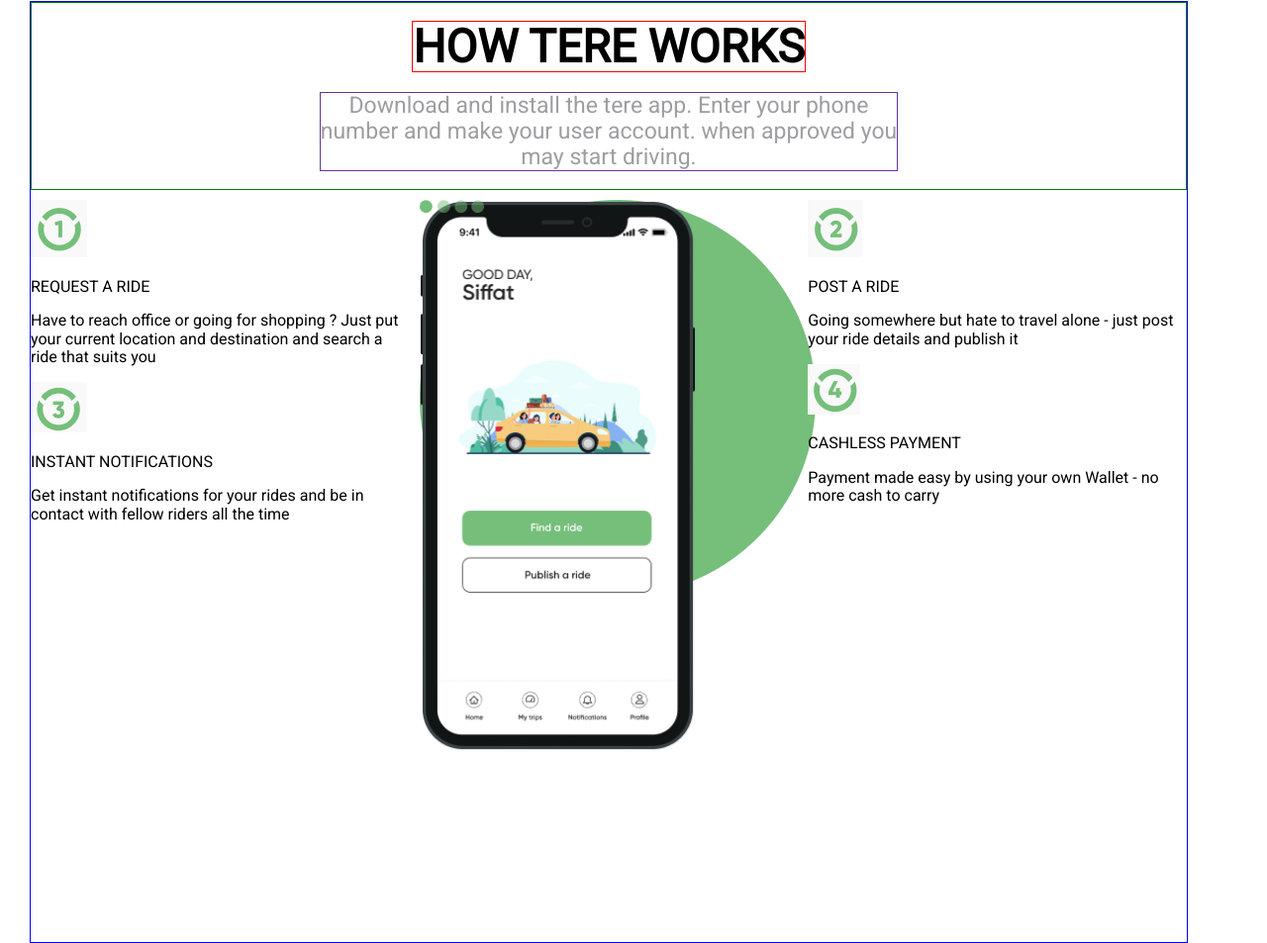
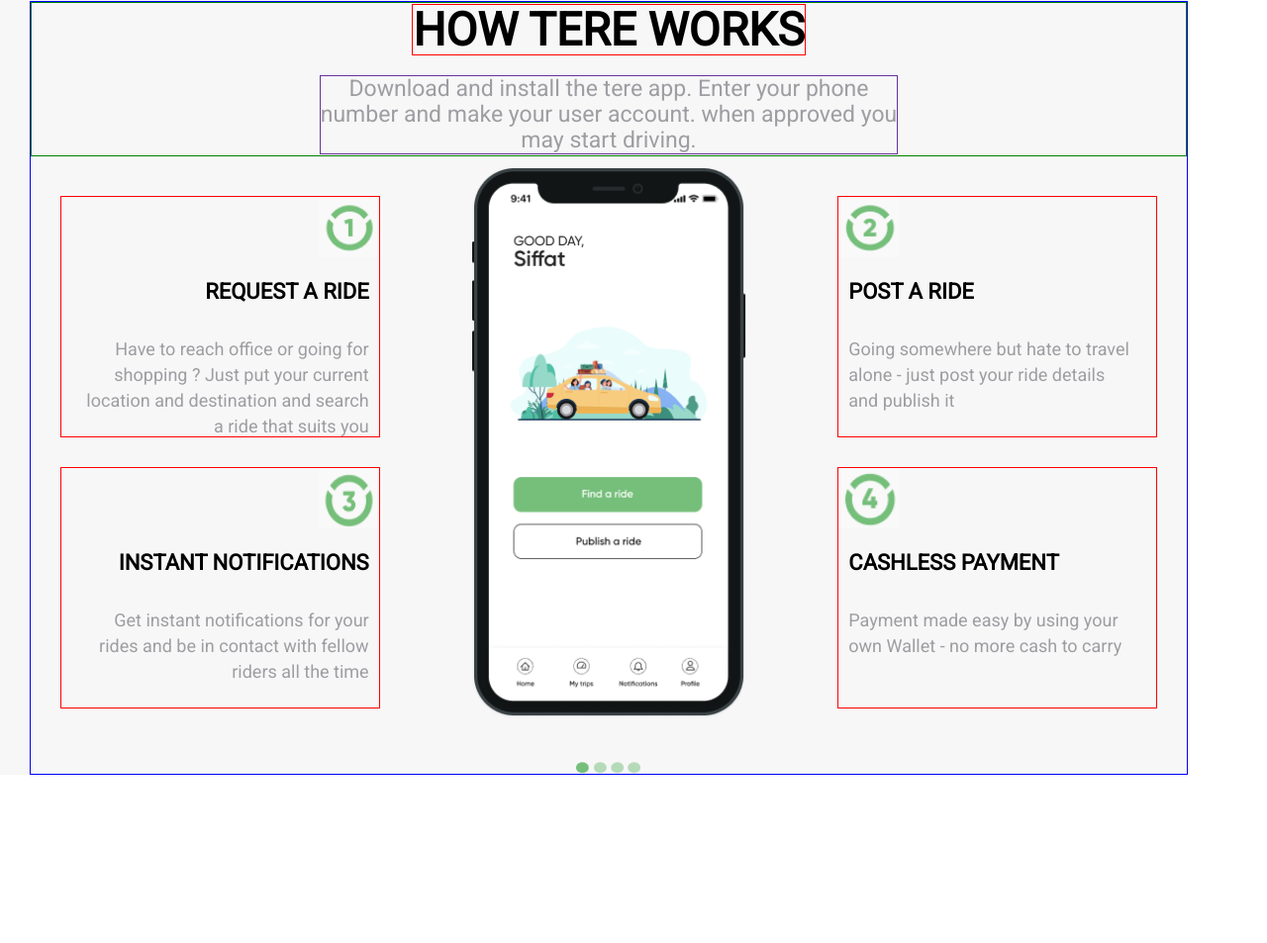
Before and after one commit to Afliya/Week-6, a plain HTML site: page Web page/index.html in a window 1280 px wide. Shown: the part 1068-2021 px from the top of the page at 99% size. After the commit the page ends 1851 px from the top, so only its background shows below. Drawn offline with Linux system fonts and the light colour scheme; a web font is replaced by a local one.

Commit message:
Completed container 3 in index.html

```diff
--- a/Web page/index.html
+++ b/Web page/index.html
@@ -13,6 +13,10 @@
         body {
             font-family: 'Roboto', sans-serif;
             width: 1200px;
+        }
+
+        main {
+            background-color: hsl(600, 1%, 97%);
         }
 
         .container1 {
@@ -164,7 +168,7 @@
             grid-template-rows: 20% 1fr;
             margin-top: 100px;
             margin-left: 30px;
-            height: 950px;
+            height: 780px;
             gap: 10px;
         }
 
@@ -199,22 +203,89 @@
             margin: 10px;
         }
 
+        .heading1,
+        .heading2,
+        .heading3,
+        .heading4 {
+            font-style: normal;
+            font-weight: 800;
+            font-size: 22px;
+            line-height: 50px;
+            margin: 10px;
+        }
+
+        .text4,
+        .text5,
+        .text6,
+        .text7 {
+            font-style: normal;
+            font-weight: 500;
+            font-size: 18px;
+            line-height: 26px;
+            text-align: right;
+            color: #9E9DA2;
+            width: 290px;
+            height: 91px;
+            margin: 10px;
+        }
+
+        .text6,
+        .text7 {
+            text-align: start;
+        }
+
+        .block1,
+        .block2 {
+            border: 1px solid red;
+            display: flex;
+            flex-direction: column;
+            align-items: flex-end;
+            margin: 30px;
+        }
+
+        .block3,
+        .block4 {
+            border: 1px solid red;
+            display: flex;
+            flex-direction: column;
+            align-items: flex-start;
+            margin: 30px;
+        }
+
+        .number1,
+        .number2,
+        .number3,
+        .number4 {
+            width: 60.82px;
+            height: 60.82px;
+        }
+
+        .images {
+            display: flex;
+            flex-direction: column;
+            justify-content: space-between;
+            align-items: center;
+}
+
         .greencircle {
             z-index: -1;
             position: absolute;
             width: 400px;
             height: 400px;
+            top: 1320px;
         }
 
         .phoneimage {
-            position: absolute;
             width: 278.98px;
             height: 560px;
         }
 
         .dots {
-            position: absolute;
+            width: 65px;
+            height: 12.77px;
         }
+
+
     </style>
 </head>
 <body>
@@ -257,34 +328,34 @@
                 <p class="text3">Download and install the tere app. Enter your phone number and make your user account. when approved you may start driving.</p>
             </div>
             <div>
-                <div>
-                    <img src="Assets/images/number1.PNG" alt="number 1">
-                    <p>REQUEST A RIDE</p>
-                    <p>Have to reach office or going for shopping ?
+                <div class="block1">
+                    <img class="number1" src="Assets/images/number1.PNG" alt="number 1">
+                    <p class="heading1">REQUEST A RIDE</p>
+                    <p class="text4">Have to reach office or going for shopping ?
                         Just put your current location and destination and search a ride that suits you</p>
                 </div>
-                <div>
-                    <img src="Assets/images/number3.PNG" alt="number 3">
-                    <p>INSTANT NOTIFICATIONS</p>
-                    <p>Get instant notifications for your rides and be in contact with fellow riders all the time</p>
+                <div class="block2">
+                    <img class="number3" src="Assets/images/number3.PNG" alt="number 3">
+                    <p class="heading2">INSTANT NOTIFICATIONS</p>
+                    <p class="text5">Get instant notifications for your rides and be in contact with fellow riders all the time</p>
                 </div>
             </div>
-            <div>
+            <div class="images">
                 <img class="phoneimage" src="Assets/images/phone.png" alt="phone">
                 <img class="greencircle" src="Assets/images/green_circle.png" alt="green circle">
                 <img class="dots" src="Assets/images/thing_for_phone.png" alt="dots">
             </div>
             <div>
-                <div>
-                    <img src="Assets/images/number2.PNG" alt="number 2">
-                    <p>POST A RIDE</p>
-                    <p>Going somewhere but hate to travel alone -
-                        just post your ride details and publish it</p>
+                <div class="block3">
+                    <img class="number2" src="Assets/images/number2.PNG" alt="number 2">
+                    <p class="heading3">POST A RIDE</p>
+                    <p class="text6"> Going somewhere but hate to travel alone -
+                        just post your ride details and publish it </p>
                 </div>
-                <div>
-                    <img src="Assets/images/number4.PNG" alt="number 4">
-                    <p>CASHLESS PAYMENT</p>
-                    <p>Payment made easy by using your own Wallet - no more cash to carry</p>
+                <div class="block4">
+                    <img class="number4" src="Assets/images/number4.PNG" alt="number 4">
+                    <p class="heading4">CASHLESS PAYMENT</p>
+                    <p class="text7"> Payment made easy by using your own Wallet - no more cash to carry</p>
                 </div>
             </div>
         </div>
```
